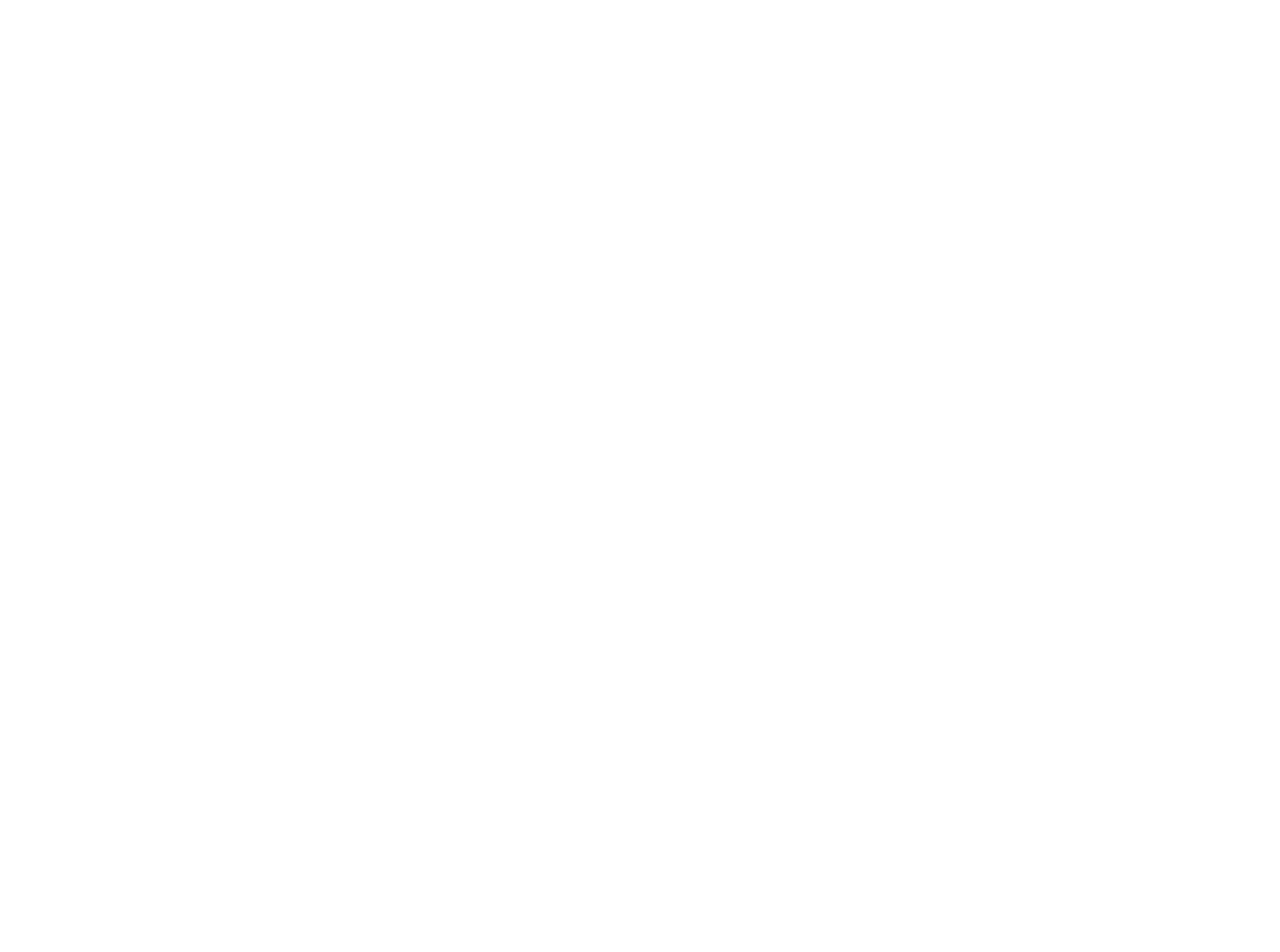
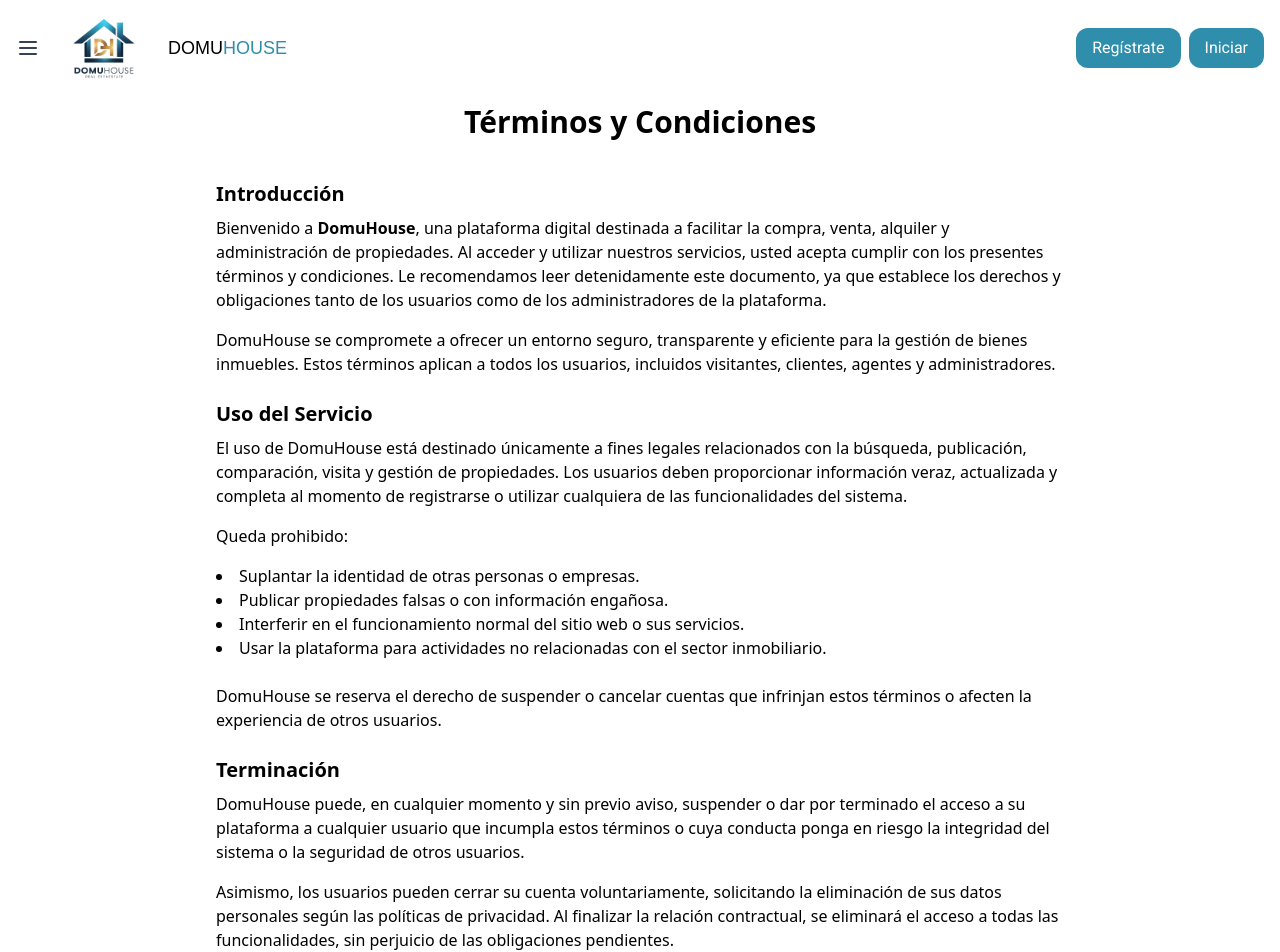
Before and after one commit to Santiago-Taborda-Foronda/DomuHouse, a React (Vite) app: page /Terminos in a window 1280 px wide. Before the commit this address had no page. Shown: the top 952 px of the page. Before the commit the page ends 800 px from the top, so only its background shows below. Built offline with nearby package versions, Linux system fonts and the light colour scheme.

Commit message:
Politicas de Privacidad y Terminos y Condiciones

```diff
--- a/src/App.jsx
+++ b/src/App.jsx
@@ -11,6 +11,8 @@
 import {CrearInmobiliarias} from './Components/Pages/Inmobiliarias/CrearInmobiliarias'
 import { RegistrarseAdministrador } from './Components/Pages/Administrador/RegistrarseAdministrador/RegistrarseAdministrador'
 import { ActualizarInmobiliaria } from './Components/Pages/Inmobiliarias/ActualizarInmobiliaria'
+import { Privacidad } from './Components/Pages/PrivacidadYTerminos/Privacidad'
+import { Terminos } from './Components/Pages/PrivacidadYTerminos/Terminos'
 
 
 export const App = () => {
@@ -27,6 +29,10 @@
       <Route path='/registrarseAdministrador' element={<RegistrarseAdministrador />} />
       <Route path="/contact-agent" element={<ContactAgent />} />
 
+      <Route path="/Privacidad" element={<Privacidad />} />
+      <Route path="/Terminos" element={<Terminos />} />
+
+
     </Routes>
     </>
   )
--- a/src/Components/Layouts/Footer/Footer.jsx
+++ b/src/Components/Layouts/Footer/Footer.jsx
@@ -1,6 +1,7 @@
 import React from 'react'
-import  LogoDomuHouse from '../../../assets/images/Logo-DomuHouse.png'
-import { MdEmail } from "react-icons/md";
+import LogoDomuHouse from '../../../assets/images/Logo-DomuHouse.png'
+import { MdEmail } from "react-icons/md"
+import { Link } from 'react-router-dom'
 
 export const Footer = () => {
   return (
@@ -26,8 +27,16 @@
             <li><a href="#" className="hover:underline">Propiedades</a></li>
             <li><a href="#" className="hover:underline">Contacto</a></li>
             <li><a href="#" className="hover:underline">Métodos de pago</a></li>
-        <li><a href="#" className="hover:underline">Políticas de privacidad</a></li>
-        <li><a href="#" className="hover:underline">Términos y condiciones</a></li>
+            <li>
+              <Link to="/Privacidad" className="hover:underline">
+                Políticas de privacidad
+              </Link>
+            </li>
+            <li>
+              <Link to="/Terminos" className='hover:underline'>
+              Términos y Condiciones
+              </Link>
+              </li>
           </ul>
         </div>
 
@@ -35,7 +44,7 @@
         <div>
           <h3 className="font-semibold mb-2">Contacto rápido</h3>
           <div className="flex items-center gap-2">
-    <MdEmail className='text-[#2F8EAC] text-xl'/>
+            <MdEmail className='text-[#2F8EAC] text-xl' />
             <span>domuhouse62@gmail.com</span>
           </div>
         </div>
--- a/src/Components/Layouts/Main/Main.jsx
+++ b/src/Components/Layouts/Main/Main.jsx
@@ -135,14 +135,13 @@
                                 className="border-none bg-transparent focus:outline-none text-sm text-gray-800 px-2"
                             />
                         </div>
-
                         <button
                             type="button"
                             onClick={toggleAdvanced}
-                            className="flex items-center gap-8 border border-[#2F8EAC] text-[#2F8EAC] rounded-full px-10 py-2 text-sm "
+                            className="flex items-center gap-2 border border-[#2F8EAC] text-[#2F8EAC] rounded-full px-10 py-2 text-sm whitespace-nowrap"
                         >
                             {showAdvanced ? "Búsqueda avanzada" : "Búsqueda avanzada"}
-                            <LuSettings2 className='text-[#2F8EAC] text-xl'/>
+                            <LuSettings2 className='text-[#2F8EAC] text-xl' />
                         </button>
 
                         <button
--- /dev/null
+++ b/src/Components/Pages/PrivacidadYTerminos/Privacidad.jsx
@@ -0,0 +1,42 @@
+import React from 'react'
+import { Header } from '../../Layouts/Header/Header'
+
+export const Privacidad = () => {
+  return (
+    <>
+    <Header />
+    <div className="max-w-4xl mx-auto px-6 py-10 text-black font-sans">
+      <h2 className="text-3xl font-bold text-center mb-10">Políticas de Privacidad</h2>
+
+      <h3 className="text-xl font-semibold mb-2">Introducción</h3>
+      <p className="mb-6">
+        En <strong>DomuHouse</strong>, valoramos tu privacidad y nos comprometemos a proteger la información personal que compartes con nosotros. Estas políticas de privacidad describen cómo recopilamos, usamos y protegemos tus datos cuando utilizas nuestra plataforma inmobiliaria. Al acceder y utilizar nuestros servicios, aceptas las prácticas descritas en esta política.
+      </p>
+
+      <h3 className="text-xl font-semibold mb-2"> Recopilación de datos</h3>
+      <p className="mb-4">Para ofrecerte un servicio personalizado y eficiente, recopilamos diferentes tipos de información, incluyendo:</p>
+      <ul className="list-disc list-inside mb-4">
+        <li><strong>Datos personales:</strong> Como nombre, correo electrónico, número de teléfono y dirección.</li>
+        <li><strong>Datos de uso:</strong> Información sobre cómo interactúas con nuestra plataforma, incluyendo búsquedas, propiedades visitadas y preferencias.</li>
+        <li><strong>Datos técnicos:</strong> Dirección IP, tipo de dispositivo, navegador y datos de cookies para mejorar tu experiencia y seguridad.</li>
+      </ul>
+      <p className="mb-6">
+        Recopilamos estos datos cuando te registras, navegas, contactas a agentes o realizas cualquier acción dentro de DomuHouse.
+      </p>
+
+      <h3 className="text-xl font-semibold mb-2"> Uso de la Información</h3>
+      <p className="mb-4">La información recopilada se utiliza para:</p>
+      <ul className="list-disc list-inside mb-4">
+        <li>Facilitar y mejorar la experiencia de búsqueda y selección de propiedades.</li>
+        <li>Personalizar el contenido y las recomendaciones según tus preferencias.</li>
+        <li>Contactarte para soporte, información relevante y comunicaciones relacionadas con tu cuenta o propiedades de interés.</li>
+        <li>Cumplir con obligaciones legales y garantizar la seguridad de la plataforma y sus usuarios.</li>
+      </ul>
+      <p>
+        No compartimos tu información personal con terceros sin tu consentimiento explícito, salvo en los casos requeridos por ley.
+      </p>
+    </div>
+    </>
+
+  )
+}
--- /dev/null
+++ b/src/Components/Pages/PrivacidadYTerminos/Terminos.jsx
@@ -0,0 +1,48 @@
+import React from 'react'
+import { Header } from '../../Layouts/Header/Header'
+
+
+export const Terminos = () => {
+  return (
+    <>
+    <Header />
+      <div className="max-w-4xl mx-auto px-6 py-10 text-black font-sans">
+        <h2 className="text-3xl font-bold text-center mb-10">Términos y Condiciones</h2>
+
+        <h3 className="text-xl font-semibold mb-2">Introducción</h3>
+        <p className="mb-4">
+          Bienvenido a <strong>DomuHouse</strong>, una plataforma digital destinada a facilitar la compra, venta, alquiler y administración de propiedades. Al acceder y utilizar nuestros servicios, usted acepta cumplir con los presentes términos y condiciones. Le recomendamos leer detenidamente este documento, ya que establece los derechos y obligaciones tanto de los usuarios como de los administradores de la plataforma.
+        </p>
+        <p className="mb-6">
+          DomuHouse se compromete a ofrecer un entorno seguro, transparente y eficiente para la gestión de bienes inmuebles. Estos términos aplican a todos los usuarios, incluidos visitantes, clientes, agentes y administradores.
+        </p>
+
+        <h3 className="text-xl font-semibold mb-2"> Uso del Servicio</h3>
+        <p className="mb-4">
+          El uso de DomuHouse está destinado únicamente a fines legales relacionados con la búsqueda, publicación, comparación, visita y gestión de propiedades. Los usuarios deben proporcionar información veraz, actualizada y completa al momento de registrarse o utilizar cualquiera de las funcionalidades del sistema.
+        </p>
+        <p className="mb-4">Queda prohibido:</p>
+        <ul className="list-disc list-inside mb-6">
+          <li>Suplantar la identidad de otras personas o empresas.</li>
+          <li>Publicar propiedades falsas o con información engañosa.</li>
+          <li>Interferir en el funcionamiento normal del sitio web o sus servicios.</li>
+          <li>Usar la plataforma para actividades no relacionadas con el sector inmobiliario.</li>
+        </ul>
+        <p className="mb-6">
+          DomuHouse se reserva el derecho de suspender o cancelar cuentas que infrinjan estos términos o afecten la experiencia de otros usuarios.
+        </p>
+
+        <h3 className="text-xl font-semibold mb-2">Terminación</h3>
+        <p className="mb-4">
+          DomuHouse puede, en cualquier momento y sin previo aviso, suspender o dar por terminado el acceso a su plataforma a cualquier usuario que incumpla estos términos o cuya conducta ponga en riesgo la integridad del sistema o la seguridad de otros usuarios.
+        </p>
+        <p className="mb-4">
+          Asimismo, los usuarios pueden cerrar su cuenta voluntariamente, solicitando la eliminación de sus datos personales según las políticas de privacidad. Al finalizar la relación contractual, se eliminará el acceso a todas las funcionalidades, sin perjuicio de las obligaciones pendientes.
+        </p>
+        <p>
+          Nos reservamos el derecho de modificar estos términos en cualquier momento. Se notificará a los usuarios mediante los canales oficiales de la plataforma sobre cualquier cambio relevante.
+        </p>
+      </div>
+    </>
+  )
+}
```
Lines whose indentation alone changed are shown as unchanged.
